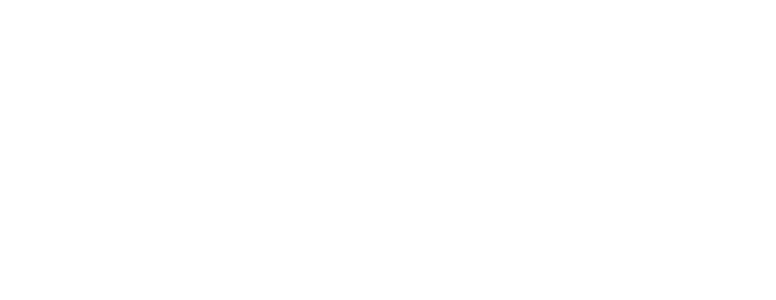
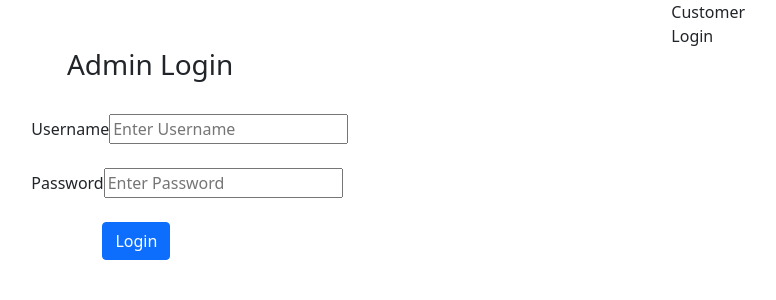
Before and after one commit to cwsvensson/P-Infosys-FIOS-ms-Frontend, an Angular app in the folder MiniProject/: page /adminLogin in a window 1280 px wide. Before the commit this address led to /. Shown: the top 300 px of the page, without its empty margins (502-1278 px from the left). Built offline with nearby package versions, Linux system fonts and the light colour scheme.

Commit message:
admin-login

```diff
--- /dev/null
+++ b/MiniProject/src/app/admin-login/admin-login.component.html
@@ -0,0 +1,27 @@
+
+<div class="page-top-offset"></div>
+<div class="row">
+    <div class="container-fluid">
+        <div class="offset-md-11">Customer Login</div>
+        <div class="col-md-4 offset-md-5">
+            <h3 class="title offset-md-1">Admin Login</h3>
+            <br>
+            <div>
+                <label>Username</label>
+                <input type="text" [(ngModel)]= "username" placeholder="Enter Username">
+
+            </div>
+            <br>
+            <div>
+                <label>Password</label>
+                <input type="text" [(ngModel)]= "password" placeholder="Enter Password">
+
+            </div>
+            <br>
+            <div class="offset-md-2">
+                <button class="btn btn-primary" (click)= "login()">Login</button>
+            </div>
+
+        </div>
+    </div>
+</div>
--- /dev/null
+++ b/MiniProject/src/app/admin-login/admin-login.component.ts
@@ -0,0 +1,29 @@
+import { Component, OnInit } from '@angular/core';
+import { Router } from '@angular/router';
+import { AdminServiceService } from '../services/admin-service.service';
+
+@Component({
+  selector: 'app-admin-login',
+  templateUrl: './admin-login.component.html',
+  styleUrls: ['./admin-login.component.css']
+})
+export class AdminLoginComponent implements OnInit {
+
+  public username: String;
+  public password: String;
+
+
+  constructor(private adminService: AdminServiceService, private router: Router) { }
+
+  ngOnInit(): void {
+  }
+
+  login(){
+    this.adminService.login({"username": this.username, "password": this.password}).subscribe(response => {
+      console.log(response);
+      this.adminService.setCurrentAdmin(response);
+      this.router.navigate(['/FIOS_LOOKUP']);
+    });
+  }
+
+}
--- a/MiniProject/src/app/app-routing.module.ts
+++ b/MiniProject/src/app/app-routing.module.ts
@@ -1,12 +1,14 @@
 import { NgModule } from '@angular/core';
 import { Routes, RouterModule } from '@angular/router';
 import { AddSubscriptionComponent } from './add-subscription/add-subscription.component';
+import { AdminLoginComponent } from './admin-login/admin-login.component';
 import { LoginComponent } from './login/login.component';
 import { RegisterComponent } from './register/register.component';
 import { SubscriptionsComponent } from './subscriptions/subscriptions.component';
 
 const routes: Routes = [
   { path: 'login', component: LoginComponent },
+  { path: 'adminLogin', component: AdminLoginComponent},
   { path: 'register', component: RegisterComponent },
   { path: 'mysubscriptions', component: SubscriptionsComponent },
   { path: 'add-subscription', component: AddSubscriptionComponent },];
--- /dev/null
+++ b/MiniProject/src/app/services/admin-service.service.ts
@@ -0,0 +1,32 @@
+import { HttpClient } from '@angular/common/http';
+import { Injectable } from '@angular/core';
+import { Observable } from 'rxjs';
+
+@Injectable({
+  providedIn: 'root'
+})
+export class AdminServiceService {
+
+  private url = "http://localhost:8088/admin";
+  private loggedInUser: any;
+
+  constructor(private http: HttpClient) { }
+
+  login(adminCreds): Observable<any>{
+    return this.http.post(`${this.url}/adminLogin`, adminCreds);
+
+  }
+
+  register(admin): Observable<any>{
+    return this.http.post(`${this.url}/`, admin);
+  }
+
+  getCurrentAdmin(){
+    return this.loggedInUser;
+  }
+
+  setCurrentAdmin(user: any){
+    this.loggedInUser = user;
+  }
+
+}
--- a/MiniProject/src/index.html
+++ b/MiniProject/src/index.html
@@ -6,6 +6,7 @@
   <base href="/">
   <meta name="viewport" content="width=device-width, initial-scale=1">
   <link rel="icon" type="image/x-icon" href="favicon.ico">
+  <link href="https://cdn.jsdelivr.net/npm/bootstrap@5.0.0-beta3/dist/css/bootstrap.min.css" rel="stylesheet" integrity="sha384-eOJMYsd53ii+scO/bJGFsiCZc+5NDVN2yr8+0RDqr0Ql0h+rP48ckxlpbzKgwra6" crossorigin="anonymous">
 </head>
 <body>
   <app-root></app-root>
```
Also changed, not shown: MiniProject/src/app/app.module.ts (+6 -3 lines), MiniProject/src/app/admin-login/admin-login.component.css (added), 2 other files (tests, documents, lock files or other folders).
